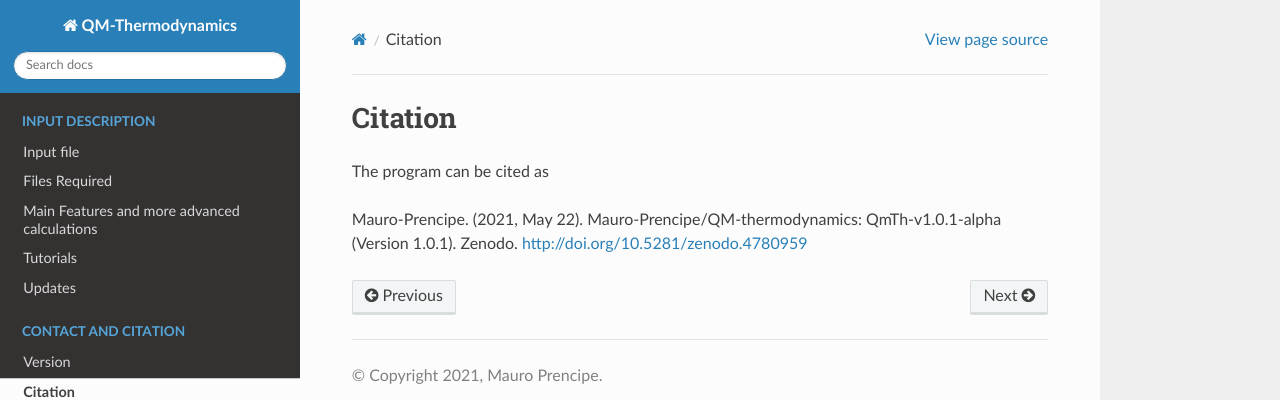
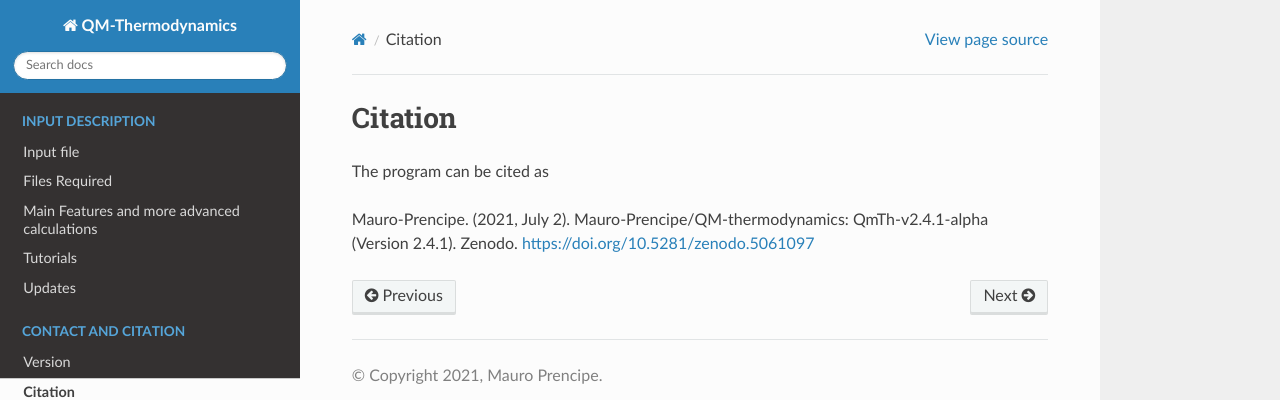
Before and after one commit to Mauro-Prencipe/QM-thermodynamics, a Sphinx documentation site: the page built from docs/Citation.rst, in a window 1280 px wide. Shown: the top 400 px of the page. Built offline with Sphinx 7.4.7 and the Read the Docs theme 2.0.0, drawn with Linux system fonts in a browser that asks for light colours.

Commit message:
Update Citation.rst

```diff
--- a/docs/Citation.rst
+++ b/docs/Citation.rst
@@ -3,5 +3,5 @@ Citation
 
 The program can be cited as
 
-Mauro-Prencipe. (2021, May 22). Mauro-Prencipe/QM-thermodynamics: QmTh-v1.0.1-alpha (Version 1.0.1).
-Zenodo. http://doi.org/10.5281/zenodo.4780959
+Mauro-Prencipe. (2021, July 2). Mauro-Prencipe/QM-thermodynamics: QmTh-v2.4.1-alpha (Version 2.4.1).
+Zenodo. https://doi.org/10.5281/zenodo.5061097
```
